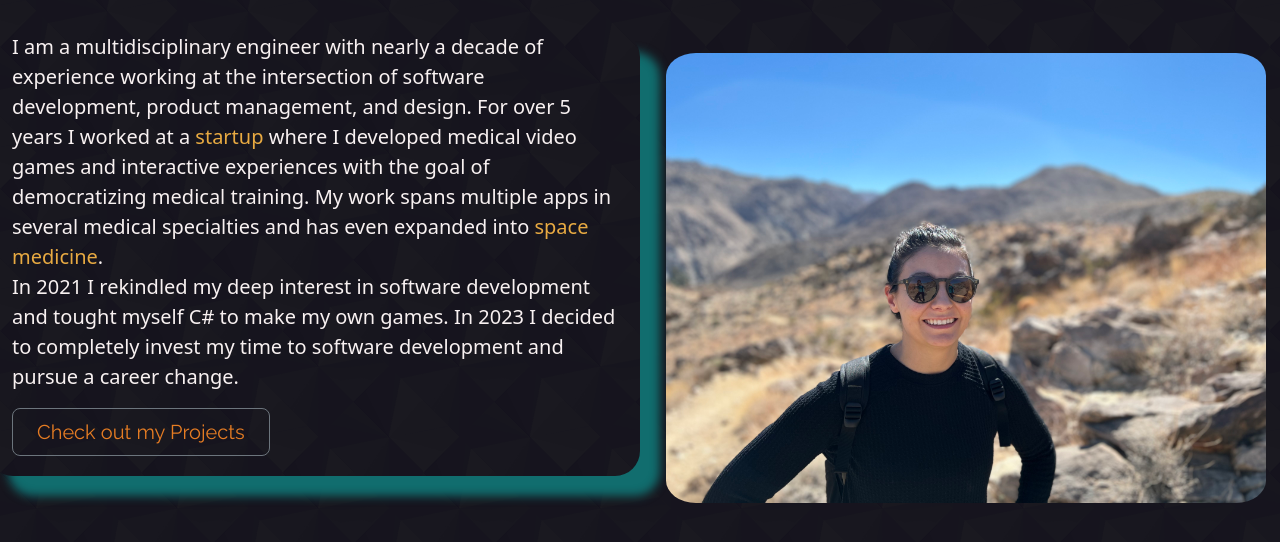
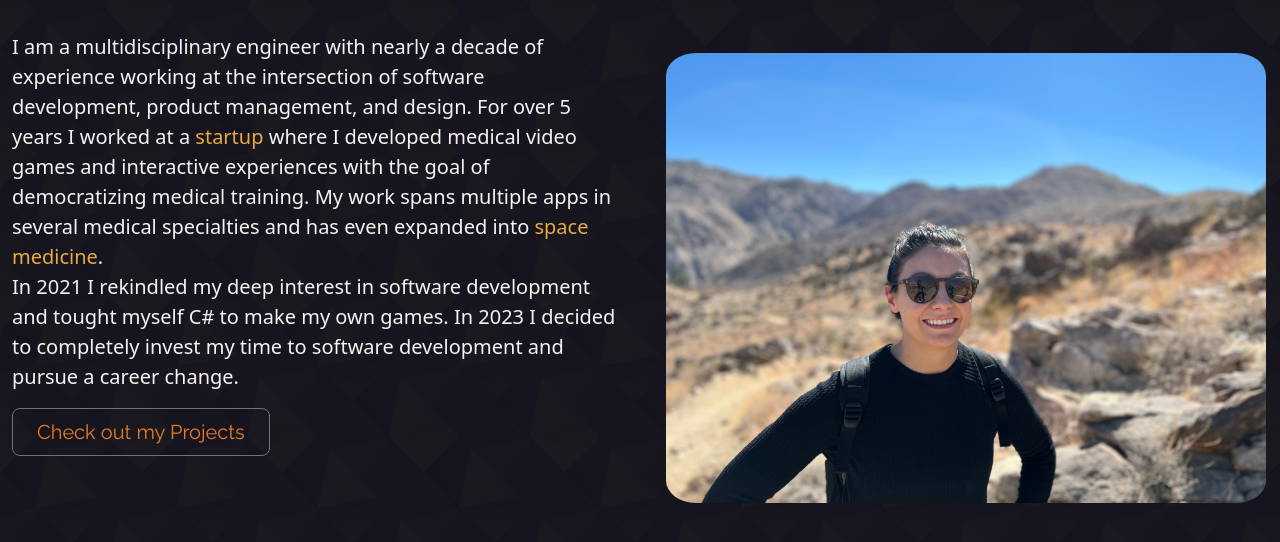
Before and after one commit to vperizes/Personal_site, a website: page index.html in a window 1280 px wide. Shown: the part 238-780 px from the top of the page. Drawn offline with nearby package versions, Linux system fonts and the light colour scheme.

Commit message:
fix error in css href in index.html. update css

```diff
--- a/index.html
+++ b/index.html
@@ -3,7 +3,7 @@
   <head>
     <meta charset="UTF-8" />
     <meta name="viewport" content="width=device-width, initial-scale=1.0" />
-    <title>Victoria Perizes</title>
+    <title>Projects</title>
     <link
       href="https://cdn.jsdelivr.net/npm/bootstrap@5.3.0-alpha2/dist/css/bootstrap.min.css"
       rel="stylesheet"
--- a/style.css
+++ b/style.css
@@ -20,7 +20,6 @@ body{
 .name{
     margin: 0;
 }
-
 
 h1,h3{
     color: #E57C23;
@@ -64,8 +63,6 @@ p{
 .about{
     padding-bottom: 20px;
     margin: 0;
-    box-shadow: 20px 20px 10px #116D6E;
-    border-radius: 25px;
 }
 
 .projects-btn{
```
